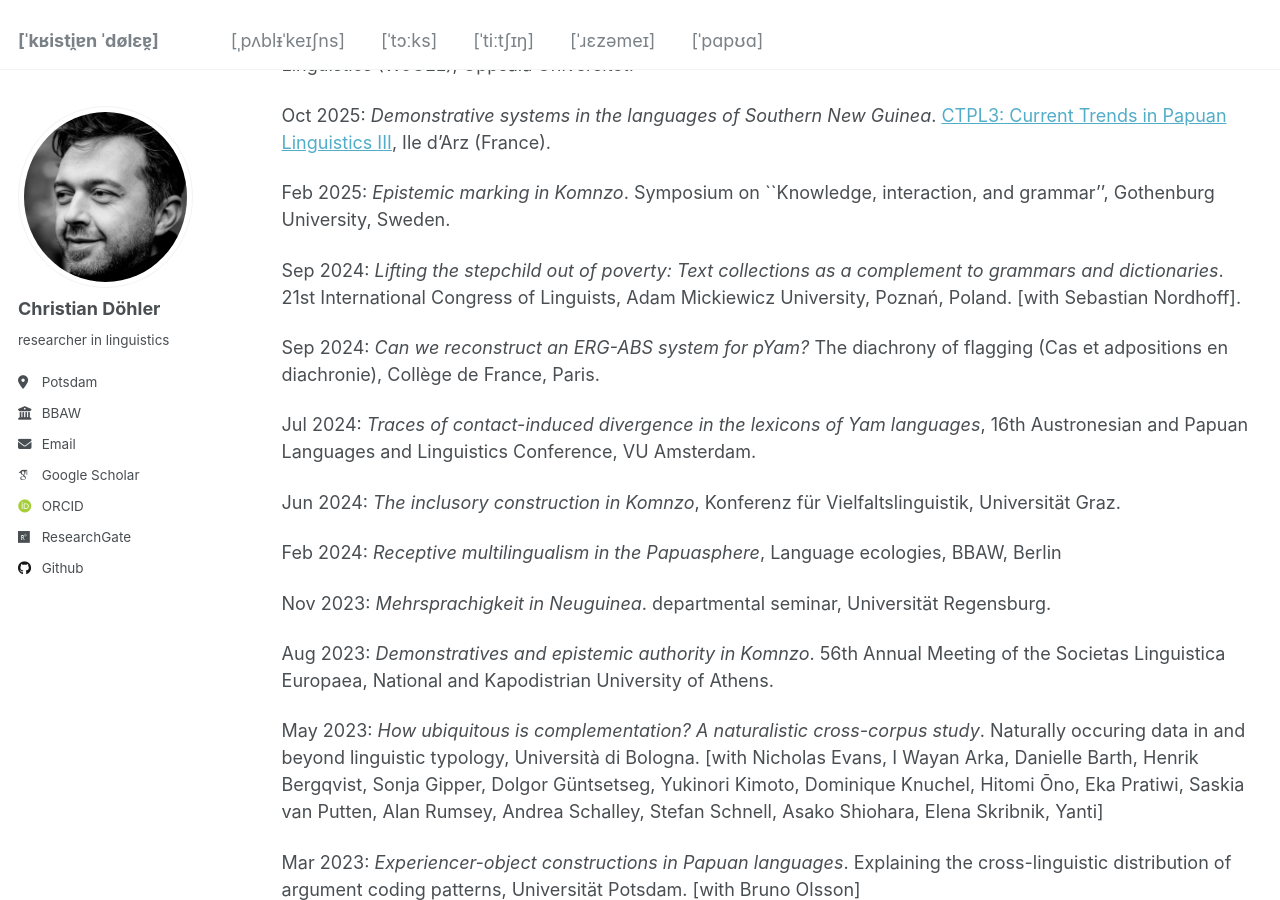
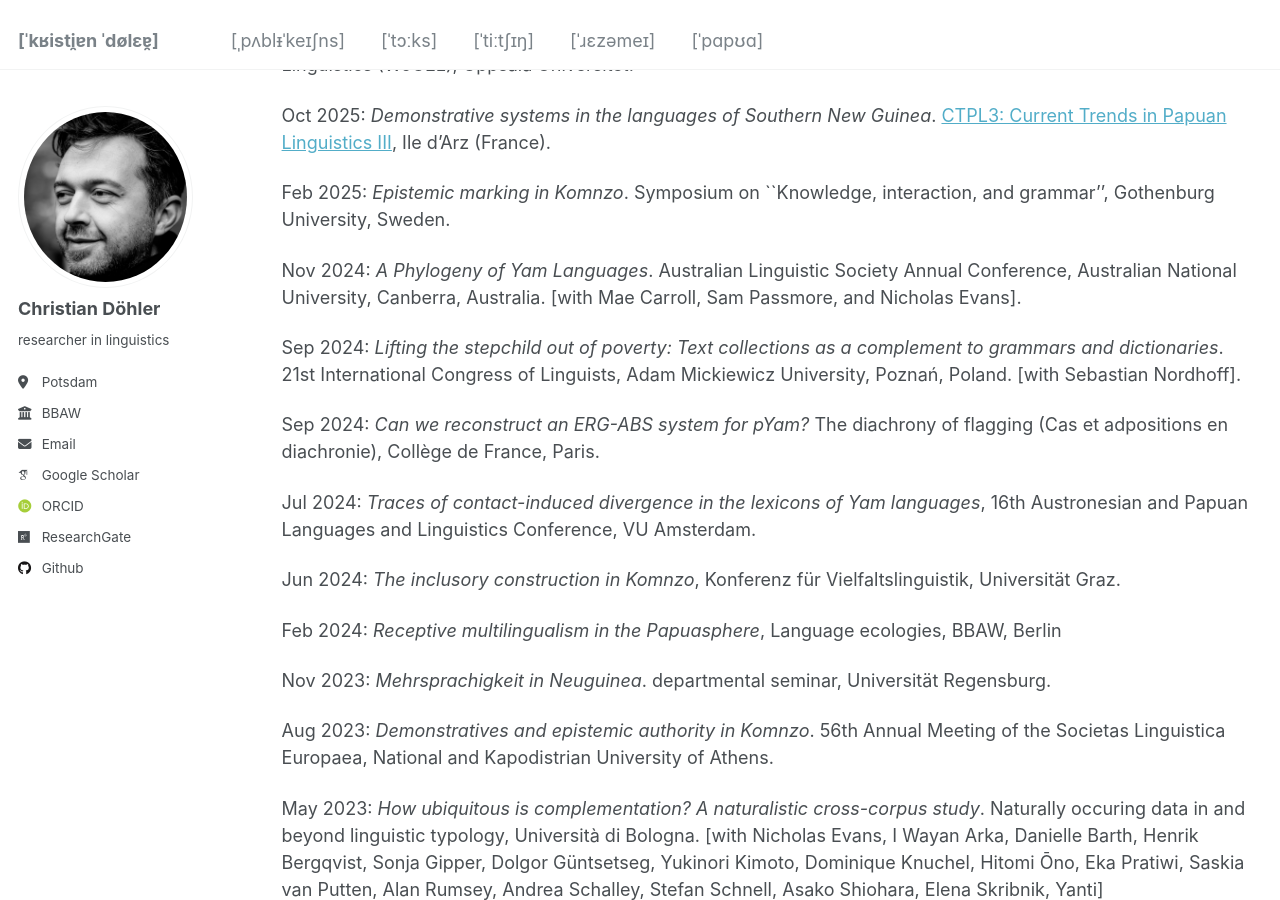
Before and after one commit to chrdoe/chrdoe.github.io, a Jekyll site: the page built from _pages/talks.md, in a window 1280 px wide and 900 px high, scrolled down 992 px. Built offline with Jekyll 4.4.1, drawn with Linux system fonts in a browser that asks for light colours; some web fonts are replaced.

Commit message:
Update talks.md

```diff
--- a/_pages/talks.md
+++ b/_pages/talks.md
@@ -43,6 +43,8 @@ Feb 2026: *“Lexical isolation” - Examining the autonomy of the verb class in
 Oct 2025: *Demonstrative systems in the languages of Southern New Guinea*. [CTPL3: Current Trends in Papuan Linguistics III](https://ctpl3.sciencesconf.org), Ile d'Arz (France).
 
 Feb 2025: *Epistemic marking in Komnzo*. Symposium on ``Knowledge, interaction, and grammar'', Gothenburg University, Sweden.
+
+Nov 2024: *A Phylogeny of Yam Languages*. Australian Linguistic Society Annual Conference, Australian National University, Canberra, Australia. [with Mae Carroll, Sam Passmore, and Nicholas Evans].
 
 Sep 2024: *Lifting the stepchild out of poverty: Text collections as a complement to grammars and dictionaries*. 21st International Congress of Linguists, Adam Mickiewicz University, Poznań, Poland. [with Sebastian Nordhoff].
 
```
